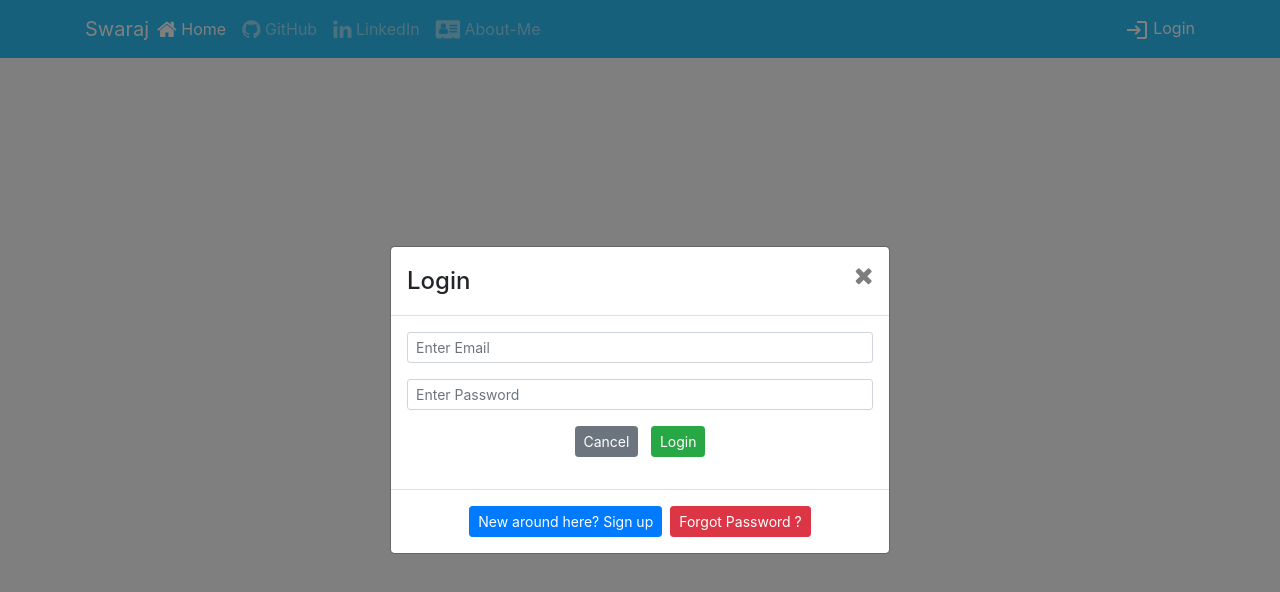
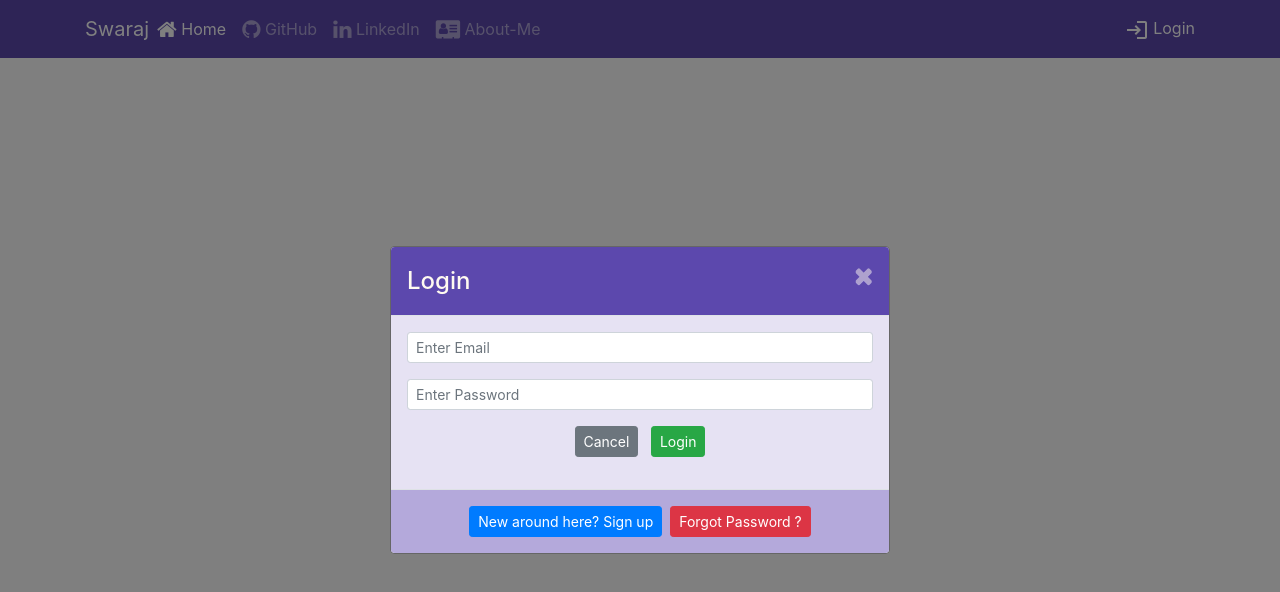
Before and after one commit to swaraj-gore/My-Web-Demos, a website: page index.html in a window 1280 px wide. Both pictures are taken after a click on the link "Login". Drawn offline with nearby package versions, Linux system fonts and the light colour scheme.

Commit message:
classes for modal

```diff
--- a/css/styles.css
+++ b/css/styles.css
@@ -1,3 +1,14 @@
-.navbar-dark{
-    background: #2EC0F9;
-}
+.navbar {
+  background: #5C48AD; }
+
+.modal .modal-header {
+  background: #5C48AD;
+  color: floralwhite; }
+  .modal .modal-header .fa {
+    color: floralwhite; }
+
+.modal .modal-body {
+  background: #E6E2F3; }
+
+.modal .modal-footer {
+  background: #B4A9DB; }
```
